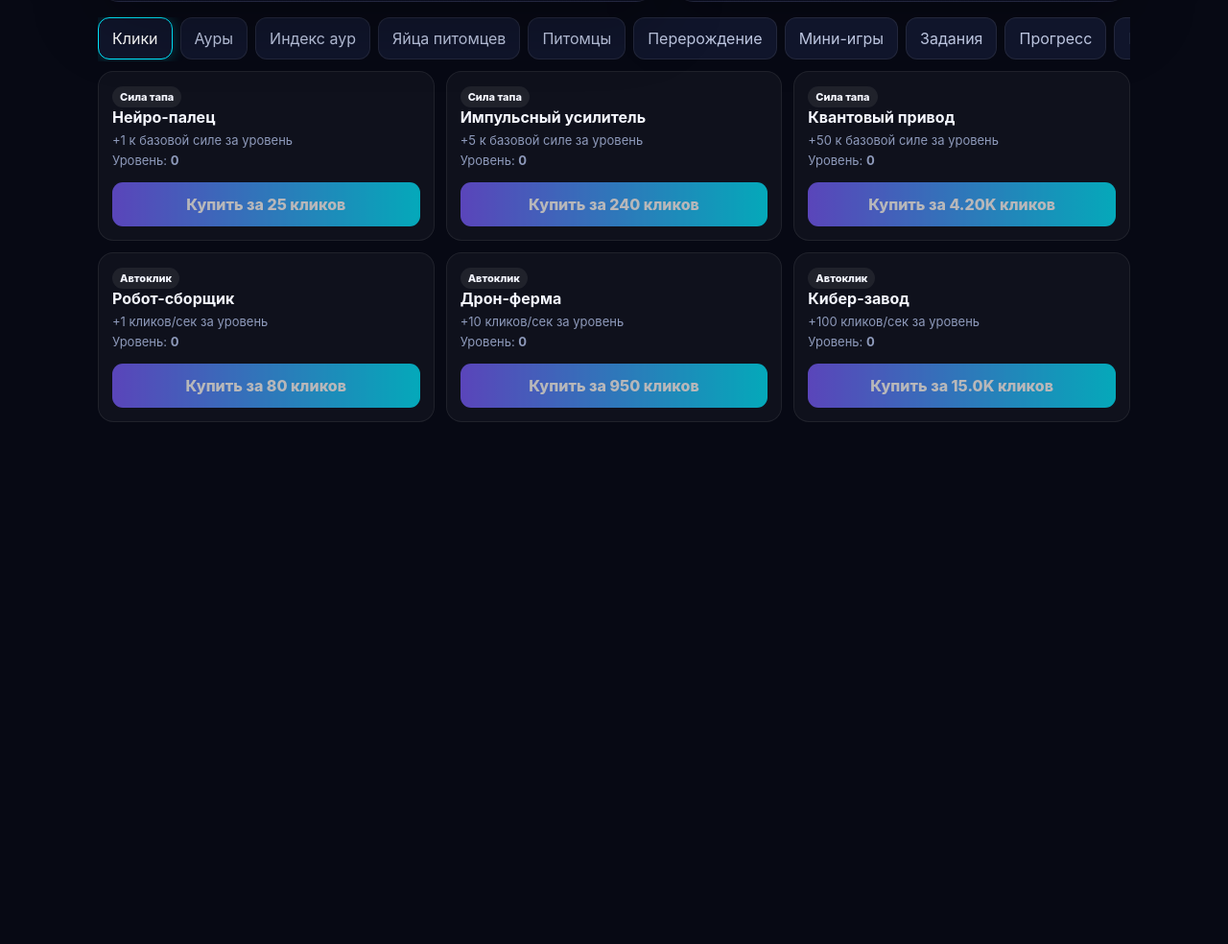
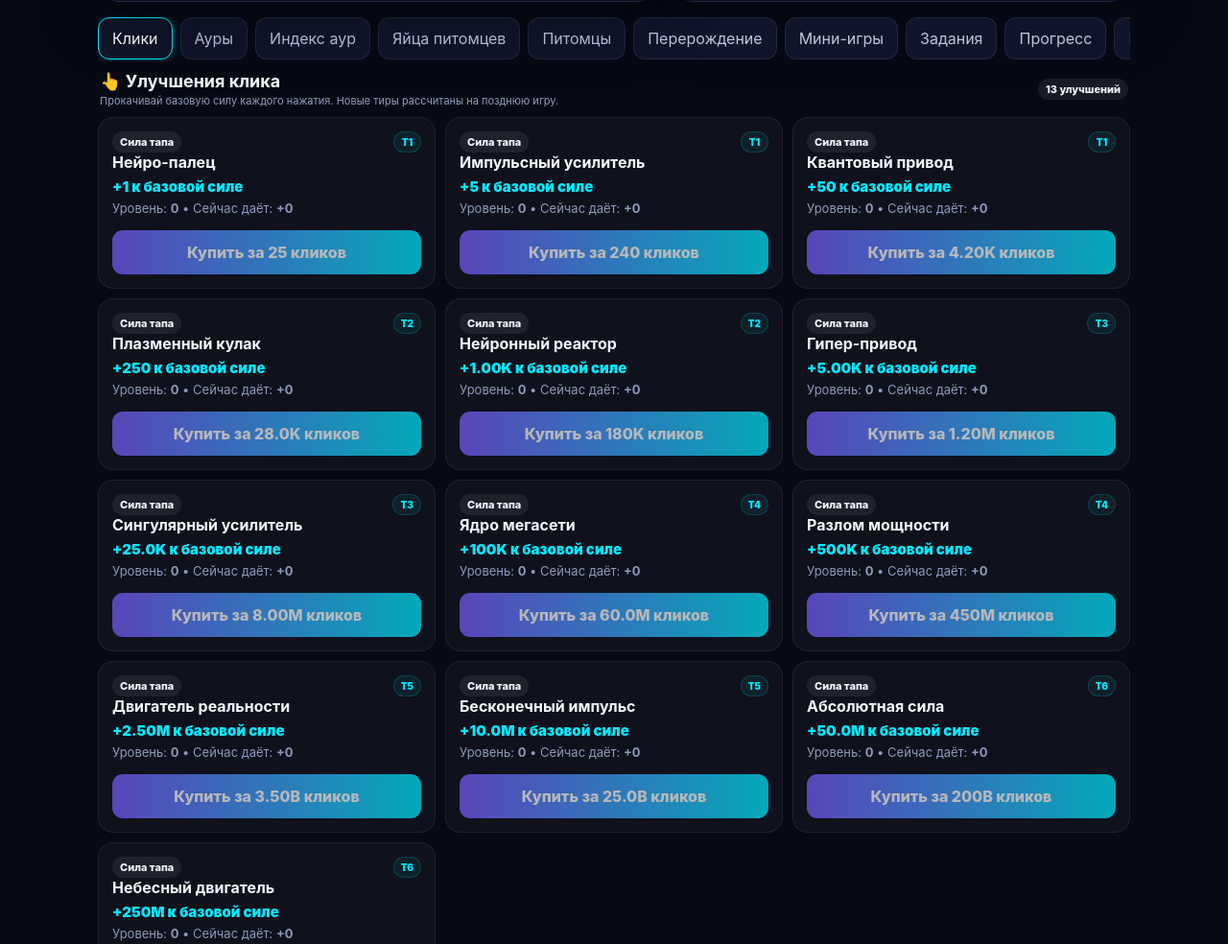
Before and after one commit to cinema123123/cinema123123.github.io, a plain HTML site: page index.html in a window 1280 px wide. Shown: the part 767-1751 px from the top of the page at 96% size. Before the commit the page ends 1249 px from the top, so only its background shows below. Drawn offline with Linux system fonts and the light colour scheme.

Commit message:
Add files via upload

```diff
--- a/app.js
+++ b/app.js
@@ -17,12 +17,35 @@ const rarity = {
 };
 
 const upgrades = [
-  {id:'tap1', name:'Нейро-палец', type:'tap', amount:1, base:25, growth:1.17},
-  {id:'tap5', name:'Импульсный усилитель', type:'tap', amount:5, base:240, growth:1.20},
-  {id:'tap50', name:'Квантовый привод', type:'tap', amount:50, base:4200, growth:1.23},
-  {id:'bot1', name:'Робот-сборщик', type:'auto', amount:1, base:80, growth:1.16},
-  {id:'bot10', name:'Дрон-ферма', type:'auto', amount:10, base:950, growth:1.19},
-  {id:'bot100', name:'Кибер-завод', type:'auto', amount:100, base:15000, growth:1.22}
+  // ===== Ручной клик =====
+  {id:'tap1', name:'Нейро-палец', type:'tap', amount:1, base:25, growth:1.17, tier:1},
+  {id:'tap5', name:'Импульсный усилитель', type:'tap', amount:5, base:240, growth:1.20, tier:1},
+  {id:'tap50', name:'Квантовый привод', type:'tap', amount:50, base:4200, growth:1.23, tier:1},
+  {id:'tap250', name:'Плазменный кулак', type:'tap', amount:250, base:28000, growth:1.25, tier:2},
+  {id:'tap1000', name:'Нейронный реактор', type:'tap', amount:1000, base:180000, growth:1.27, tier:2},
+  {id:'tap5000', name:'Гипер-привод', type:'tap', amount:5000, base:1200000, growth:1.29, tier:3},
+  {id:'tap25000', name:'Сингулярный усилитель', type:'tap', amount:25000, base:8000000, growth:1.31, tier:3},
+  {id:'tap100000', name:'Ядро мегасети', type:'tap', amount:100000, base:60000000, growth:1.33, tier:4},
+  {id:'tap500000', name:'Разлом мощности', type:'tap', amount:500000, base:450000000, growth:1.35, tier:4},
+  {id:'tap2500000', name:'Двигатель реальности', type:'tap', amount:2500000, base:3500000000, growth:1.37, tier:5},
+  {id:'tap10000000', name:'Бесконечный импульс', type:'tap', amount:10000000, base:25000000000, growth:1.40, tier:5},
+  {id:'tap50000000', name:'Абсолютная сила', type:'tap', amount:50000000, base:200000000000, growth:1.42, tier:6},
+  {id:'tap250000000', name:'Небесный двигатель', type:'tap', amount:250000000, base:1500000000000, growth:1.45, tier:6},
+
+  // ===== Автоклик =====
+  {id:'bot1', name:'Робот-сборщик', type:'auto', amount:1, base:80, growth:1.16, tier:1},
+  {id:'bot10', name:'Дрон-ферма', type:'auto', amount:10, base:950, growth:1.19, tier:1},
+  {id:'bot100', name:'Кибер-завод', type:'auto', amount:100, base:15000, growth:1.22, tier:1},
+  {id:'bot500', name:'Нейро-ферма', type:'auto', amount:500, base:90000, growth:1.24, tier:2},
+  {id:'bot2500', name:'Плазменный конвейер', type:'auto', amount:2500, base:600000, growth:1.26, tier:2},
+  {id:'bot10000', name:'Квантовый дата-центр', type:'auto', amount:10000, base:4200000, growth:1.28, tier:3},
+  {id:'bot50000', name:'Мегазавод синтеза', type:'auto', amount:50000, base:30000000, growth:1.30, tier:3},
+  {id:'bot250000', name:'Орбитальная фабрика', type:'auto', amount:250000, base:220000000, growth:1.32, tier:4},
+  {id:'bot1000000', name:'Сингулярная сеть', type:'auto', amount:1000000, base:1600000000, growth:1.34, tier:4},
+  {id:'bot5000000', name:'Автономный мегакомплекс', type:'auto', amount:5000000, base:12000000000, growth:1.36, tier:5},
+  {id:'bot25000000', name:'Гиперсеть производства', type:'auto', amount:25000000, base:90000000000, growth:1.38, tier:5},
+  {id:'bot100000000', name:'Реактор бесконечного цикла', type:'auto', amount:100000000, base:700000000000, growth:1.40, tier:6},
+  {id:'bot500000000', name:'Небесная автоматика', type:'auto', amount:500000000, base:5500000000000, growth:1.43, tier:6}
 ];
 
 const auras = [
@@ -730,20 +753,39 @@ function renderTop(){
 function renderUpgrades(){
   const el=document.getElementById('upgradeList');
   el.innerHTML='';
-  upgrades.forEach(u=>{
+
+  const renderGroup=(type,title,subtitle)=>{
+    const head=document.createElement('div');
+    head.className='upgrade-group-head';
+    head.innerHTML=`<div><h2>${title}</h2><p>${subtitle}</p></div><span class="badge">${upgrades.filter(u=>u.type===type).length} улучшений</span>`;
+    el.appendChild(head);
+
+    const grid=document.createElement('div');
+    grid.className='upgrade-group-grid';
+
+    upgrades.filter(u=>u.type===type).forEach(u=>{
       const level=state.upgradeLevels[u.id]||0;
       const cost=upgradeCost(u);
       const affordable=state.clicks>=cost;
-    const d=document.createElement('div'); d.className='item';
+      const d=document.createElement('div');
+      d.className='item upgrade-card '+(affordable?'affordable':'');
       d.innerHTML=`
-      <span class="badge">${u.type==='tap'?'Сила тапа':'Автоклик'}</span>
+        <div class="upgrade-card-top">
+          <span class="badge">${type==='tap'?'Сила тапа':'Автоклик'}</span>
+          ${u.tier?`<span class="upgrade-tier">T${u.tier}</span>`:''}
+        </div>
         <h3>${u.name}</h3>
-      <p>+${u.amount} ${u.type==='tap'?'к базовой силе':'кликов/сек'} за уровень</p>
-      <p>Уровень: <b>${level}</b></p>
+        <p class="upgrade-power">+${fmt(u.amount)} ${type==='tap'?'к базовой силе':'кликов/сек'}</p>
+        <p>Уровень: <b>${level}</b> • Сейчас даёт: <b>+${fmt(level*u.amount)}</b></p>
         <button style="${affordable?'':'opacity:.7'}">Купить за ${fmt(cost)} кликов</button>`;
       d.querySelector('button').addEventListener('click',()=>buyUpgrade(u.id));
-    el.appendChild(d);
-  })
+      grid.appendChild(d);
+    });
+    el.appendChild(grid);
+  };
+
+  renderGroup('tap','👆 Улучшения клика','Прокачивай базовую силу каждого нажатия. Новые тиры рассчитаны на позднюю игру.');
+  renderGroup('auto','🤖 Автоклик','Пассивный доход от T1 до T6 — от робота-сборщика до небесной автоматики.');
 }
 function renderAuras(){
   const el=document.getElementById('auraList'); el.innerHTML='';
--- a/styles.css
+++ b/styles.css
@@ -815,3 +815,56 @@ body {
 .telegram-account-main{display:flex;align-items:center;gap:9px;min-width:0}.telegram-account-main>div{min-width:0}.telegram-account-main b{display:block;white-space:nowrap;overflow:hidden;text-overflow:ellipsis;font-size:13px}.telegram-account-main span:not(.telegram-dot){display:block;margin-top:2px;color:var(--muted);font-size:10px;line-height:1.25}
 .telegram-dot{width:9px;height:9px;border-radius:50%;background:#6f7893;box-shadow:0 0 10px rgba(111,120,147,.55);flex:0 0 9px}.telegram-account.cloud .telegram-dot{background:#45f29a;box-shadow:0 0 12px rgba(69,242,154,.75)}.telegram-account.syncing .telegram-dot{background:var(--ui-accent);box-shadow:0 0 12px rgba(0,234,255,.75);animation:tgPulse .8s ease-in-out infinite alternate}.telegram-account.error .telegram-dot{background:#ff526d;box-shadow:0 0 12px rgba(255,82,109,.7)}@keyframes tgPulse{from{opacity:.4}to{opacity:1}}
 #telegramSyncBtn{width:38px;height:38px;flex:0 0 38px;border-radius:10px;border:1px solid rgba(255,255,255,.08);background:#151a31;color:#fff;font-size:18px;font-weight:900}#telegramSyncBtn:disabled{opacity:.4}
+
+/* ===== MORE CLICK UPGRADES ===== */
+#upgradeList{
+  display:block!important;
+}
+.upgrade-group-head{
+  display:flex;
+  justify-content:space-between;
+  align-items:center;
+  gap:12px;
+  margin:8px 0 10px;
+  padding:0 2px;
+}
+.upgrade-group-head:not(:first-child){margin-top:22px}
+.upgrade-group-head h2{margin:0;font-size:18px}
+.upgrade-group-head p{margin:3px 0 0;color:var(--muted);font-size:11px}
+.upgrade-group-grid{
+  display:grid;
+  grid-template-columns:repeat(3,minmax(0,1fr));
+  gap:10px;
+}
+.upgrade-card{
+  position:relative;
+  transition:transform .15s ease,border-color .15s ease,box-shadow .15s ease;
+}
+.upgrade-card.affordable{
+  border-color:color-mix(in srgb,var(--ui-accent) 34%,rgba(255,255,255,.08));
+  box-shadow:inset 0 0 22px rgba(0,234,255,.035);
+}
+.upgrade-card-top{display:flex;align-items:center;justify-content:space-between;gap:8px}
+.upgrade-tier{
+  min-width:29px;
+  padding:4px 7px;
+  text-align:center;
+  border-radius:999px;
+  font-size:10px;
+  font-weight:900;
+  color:var(--ui-accent);
+  background:rgba(0,234,255,.07);
+  border:1px solid rgba(0,234,255,.16);
+}
+.upgrade-power{
+  font-size:15px!important;
+  font-weight:900;
+  color:var(--ui-accent)!important;
+}
+@media(max-width:760px){
+  .upgrade-group-grid{grid-template-columns:repeat(2,minmax(0,1fr))}
+}
+@media(max-width:420px){
+  .upgrade-group-grid{grid-template-columns:1fr}
+  .upgrade-group-head{align-items:flex-start}
+}
--- a/sw.js
+++ b/sw.js
@@ -1,4 +1,4 @@
-const CACHE='neon-clicker-telegram-cloud-v14';
+const CACHE='neon-clicker-more-auto-upgrades-v16';
 const ASSETS=['./','./index.html','./styles.css','./app.js','./manifest.json','./icon-180.png','./icon-192.png','./icon-512.png'];
 self.addEventListener('install',e=>{e.waitUntil(caches.open(CACHE).then(c=>c.addAll(ASSETS)));self.skipWaiting()});
 self.addEventListener('activate',e=>{e.waitUntil(caches.keys().then(ks=>Promise.all(ks.filter(k=>k!==CACHE).map(k=>caches.delete(k)))));self.clients.claim()});
```
Lines whose indentation alone changed are shown as unchanged.
